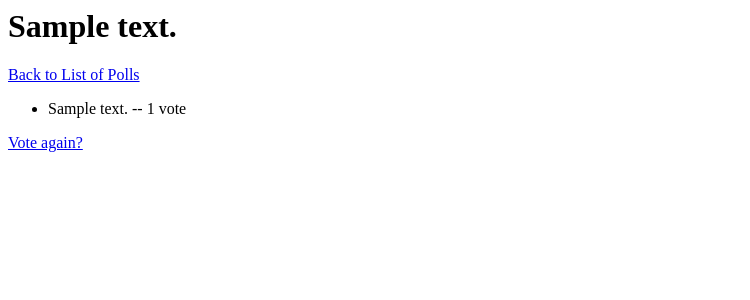
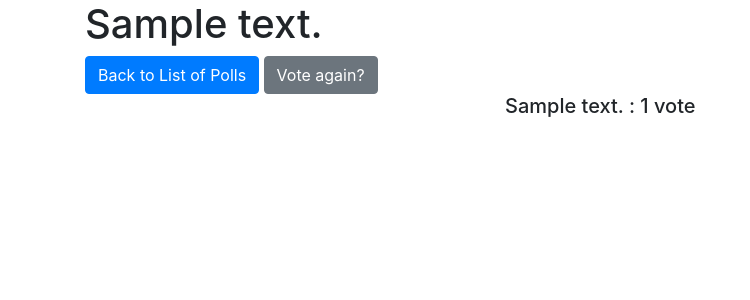
Before and after one commit to sujinunt/ku-polls, a Django app: page /polls/1/results/ in a window 1280 px wide. Shown: the top 300 px of the page, without its empty margins (0-750 px from the left). Run offline with Django 3.2, Linux system fonts and the light colour scheme; tables that the repository leaves empty hold one stand-in row (values such as "Sample post"); some libraries are stand-ins or nearby versions.

Commit message:
Improve appearance of voting results page

```diff
--- a/polls/templates/polls/results.html
+++ b/polls/templates/polls/results.html
@@ -1,9 +1,51 @@
+<!doctype html>
+<html lang="en">
+  <head>
+    <!-- Required meta tags -->
+    <meta charset="utf-8">
+    <meta name="viewport" content="width=device-width, initial-scale=1, shrink-to-fit=no">
+
+    <!-- Bootstrap CSS -->
+    <link rel="stylesheet" href="https://maxcdn.bootstrapcdn.com/bootstrap/4.0.0/css/bootstrap.min.css" integrity="sha384-Gn5384xqQ1aoWXA+058RXPxPg6fy4IWvTNh0E263XmFcJlSAwiGgFAW/dAiS6JXm" crossorigin="anonymous">
+
+    <title>{{ question.question_text }} result</title>
+  </head>
+  <body>
+    <div class="container">
+        <div class="row">
+          <div class="col">
             <h1>{{ question.question_text }}</h1>
             <a class="btn btn-primary" href="{% url 'polls:index' %}" role="button">Back to List of Polls</a>
+            <a class="btn btn-secondary" href="{% url 'polls:detail' question.id %}" role="button">Vote again?</a>
+          </div>
+          <div class="col">
+          </div>
+        </div>
+        <div class="row">
+          <div class="col">
+          </div>
+          <div class="col">
             <ul>
                 {% for choice in question.choice_set.all %}
-    <li>{{ choice.choice_text }} -- {{ choice.votes }} vote{{ choice.votes|pluralize }}</li>
+                    <h5>{{ choice.choice_text }} : {{ choice.votes }} vote{{ choice.votes|pluralize }}</h5>
                 {% endfor %}
                 </ul>
+          </div>
+          <div class="col">
+          </div>
+        </div>
+      </div>
 
-<a href="{% url 'polls:detail' question.id %}">Vote again?</a>
+
+
+
+
+
+
+    <!-- Optional JavaScript -->
+    <!-- jQuery first, then Popper.js, then Bootstrap JS -->
+    <script src="https://code.jquery.com/jquery-3.2.1.slim.min.js" integrity="sha384-KJ3o2DKtIkvYIK3UENzmM7KCkRr/rE9/Qpg6aAZGJwFDMVNA/GpGFF93hXpG5KkN" crossorigin="anonymous"></script>
+    <script src="https://cdnjs.cloudflare.com/ajax/libs/popper.js/1.12.9/umd/popper.min.js" integrity="sha384-ApNbgh9B+Y1QKtv3Rn7W3mgPxhU9K/ScQsAP7hUibX39j7fakFPskvXusvfa0b4Q" crossorigin="anonymous"></script>
+    <script src="https://maxcdn.bootstrapcdn.com/bootstrap/4.0.0/js/bootstrap.min.js" integrity="sha384-JZR6Spejh4U02d8jOt6vLEHfe/JQGiRRSQQxSfFWpi1MquVdAyjUar5+76PVCmYl" crossorigin="anonymous"></script>
+  </body>
+</html>
```
Lines whose indentation alone changed are shown as unchanged.
